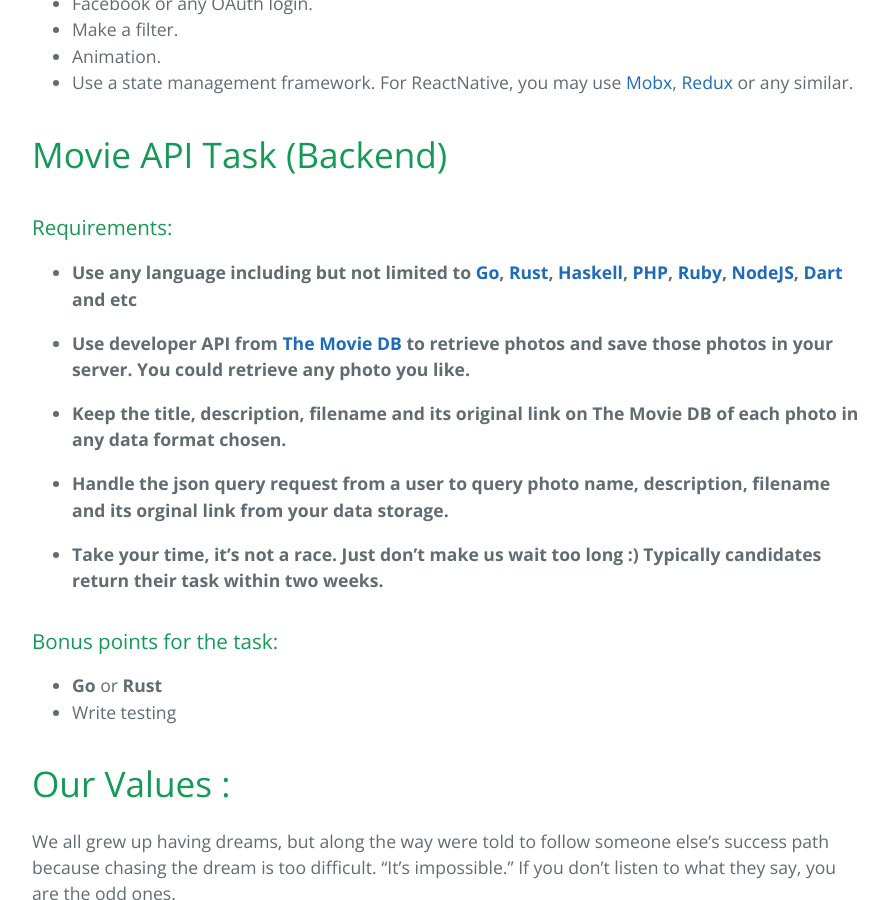
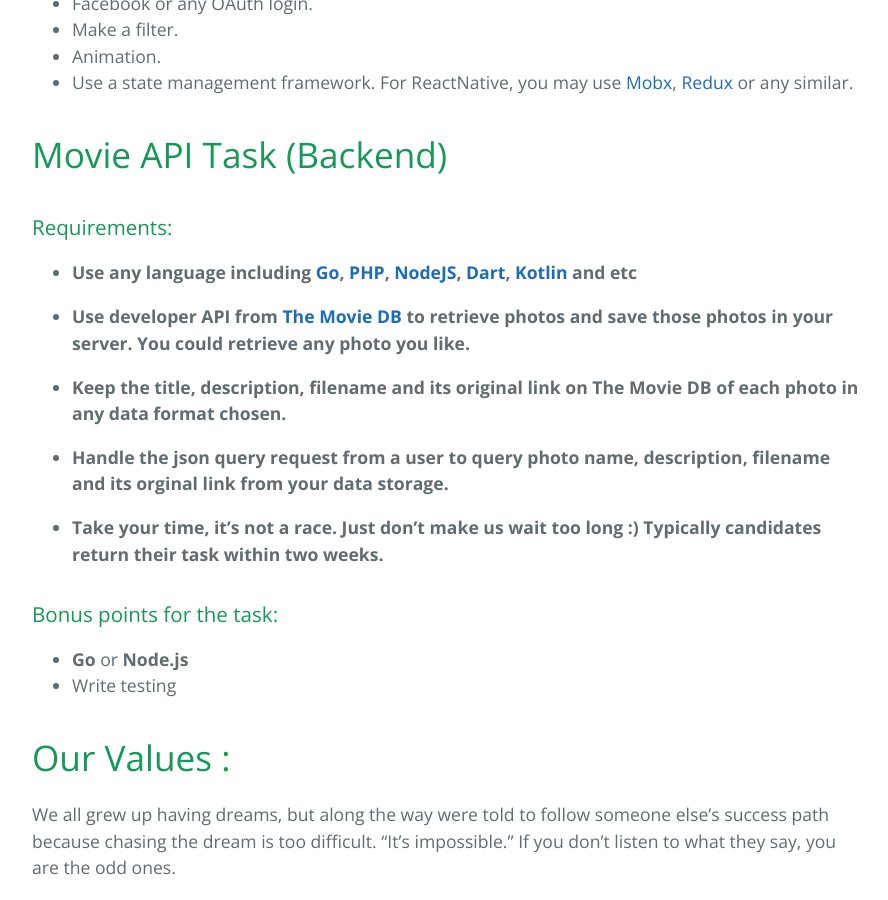
Before and after one commit to RevenueMonster/revenuemonster.github.io, a Jekyll site: the page built from index.md, in a window 1280 px wide and 900 px high, scrolled down 1736 px. Shown: the whole window, without its empty margins (192-1080 px from the left). Built offline with Jekyll 4.4.1, drawn with Linux system fonts in a browser that asks for light colours; our own code applies the rules of GitHub Pages for plain Markdown files.

Commit message:
fix: accepted languages

```diff
--- a/index.md
+++ b/index.md
@@ -53,7 +53,7 @@ Once you have made your decision, complete one of the tasks below:
 
 ### Requirements:
 
-- **Use any language including but not limited to [Go](https://golang.org/), [Rust](https://github.com/rust-lang/rust), [Haskell](https://github.com/haskell), [PHP](https://github.com/php), [Ruby](https://github.com/ruby/ruby), [NodeJS](https://github.com/nodejs/node), [Dart](https://github.com/dart-lang) and etc**
+- **Use any language including [Go](https://golang.org/), [PHP](https://github.com/php), [NodeJS](https://github.com/nodejs/node), [Dart](https://github.com/dart-lang), [Kotlin](https://github.com/JetBrains/kotlin) and etc**
 
 - **Use developer API from [The Movie DB](https://www.themoviedb.org/documentation/api) to retrieve photos and save those photos in your server. You could retrieve any photo you like.**
 
@@ -65,7 +65,7 @@ Once you have made your decision, complete one of the tasks below:
 
 ### Bonus points for the task:
 
-- **Go** or **Rust**
+- **Go** or **Node.js**
 - Write testing
 
 # [](#header-1) Our Values :
```
